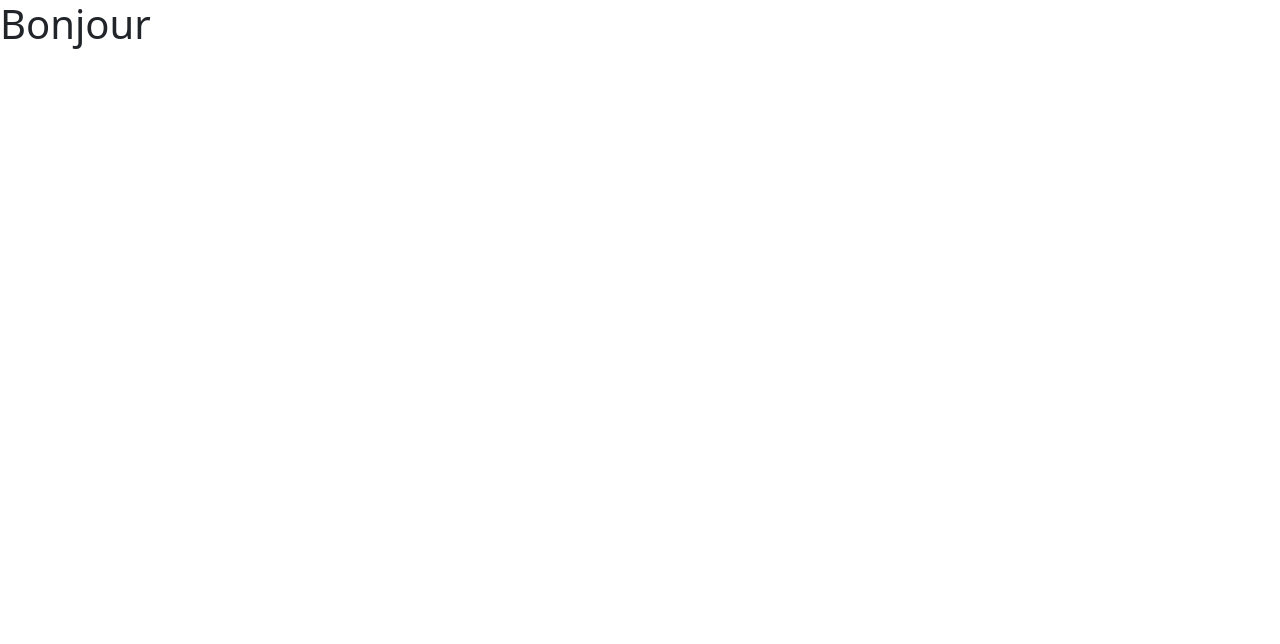
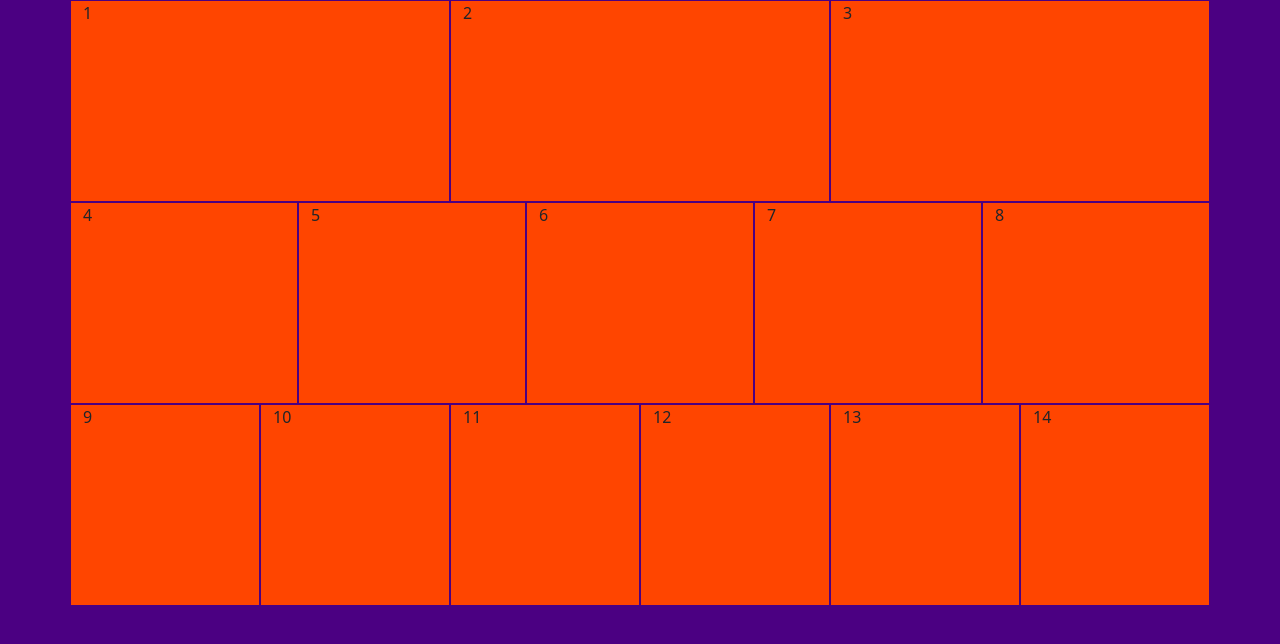
Before and after one commit to DPOsengo/bootstrap-module, a plain HTML site: page index.html in a window 1280 px wide. Drawn offline with nearby package versions, Linux system fonts and the light colour scheme.

Commit message:
3.Bootstrap grid system Intro

```diff
--- a/index.html
+++ b/index.html
@@ -9,10 +9,31 @@
       integrity="sha384-QWTKZyjpPEjISv5WaRU9OFeRpok6YctnYmDr5pNlyT2bRjXh0JMhjY6hW+ALEwIH"
       crossorigin="anonymous"
     />
-
+    <link rel="stylesheet" href="style.css" />
     <title>Document</title>
   </head>
   <body>
-    <h1>Bonjour</h1>
+    <div class="container">
+      <div class="row">
+        <div class="col">1</div>
+        <div class="col">2</div>
+        <div class="col">3</div>
+      </div>
+      <div class="row">
+        <div class="col">4</div>
+        <div class="col">5</div>
+        <div class="col">6</div>
+        <div class="col">7</div>
+        <div class="col">8</div>
+      </div>
+      <div class="row">
+        <div class="col">9</div>
+        <div class="col">10</div>
+        <div class="col">11</div>
+        <div class="col">12</div>
+        <div class="col">13</div>
+        <div class="col">14</div>
+      </div>
+    </div>
   </body>
 </html>
--- /dev/null
+++ b/style.css
@@ -0,0 +1,9 @@
+body {
+  background-color: indigo;
+}
+
+.col {
+  background-color: orangered;
+  height: 200px;
+  margin: 1px;
+}
```
